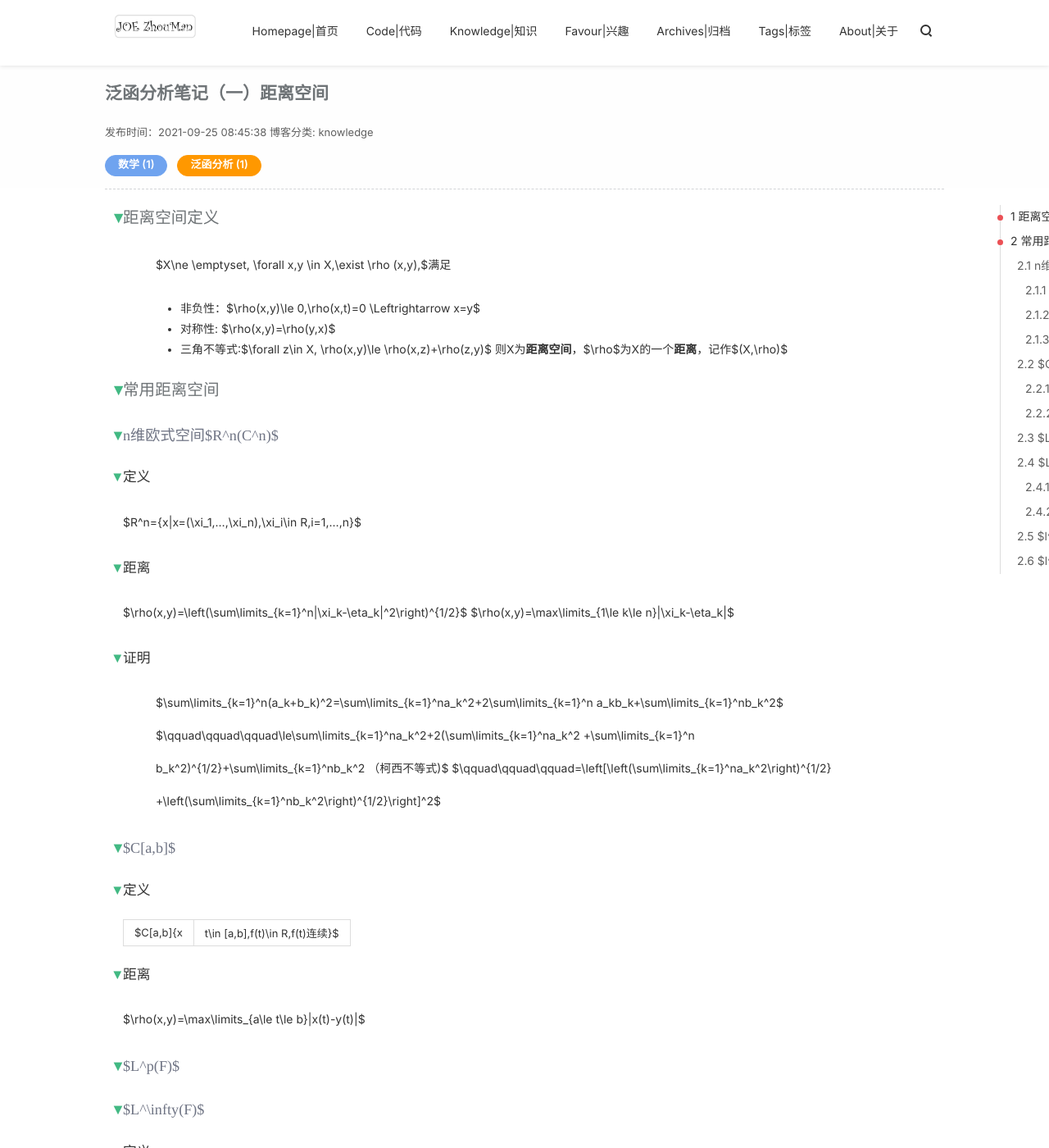
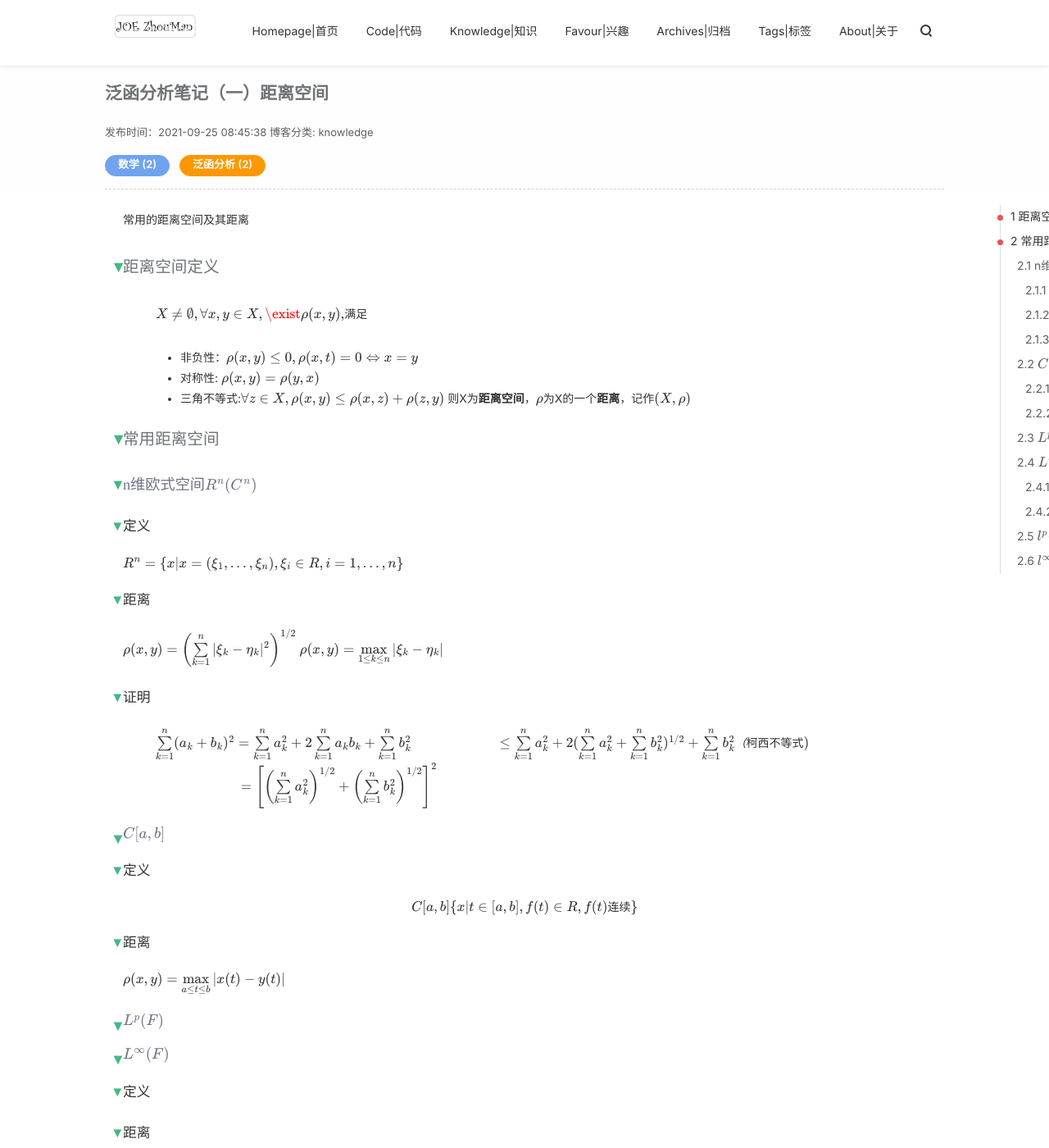
Before and after one commit to Joe-zhouman/joe_zm.blog.github.io, a Jekyll site: the page built from _posts/lessens/2021-9-25-functional_analysis_metric_space.md, in a window 1280 px wide and 1400 px high, scrolled down 347 px. Shown: the whole window at 82% size. Built offline with Jekyll 4.4.1, drawn with Linux system fonts in a browser that asks for light colours; some of the changed text lies outside the part shown.

Commit message:
upload an article

```diff
--- a/_posts/lessens/2021-9-25-functional_analysis_metric_space.md
+++ b/_posts/lessens/2021-9-25-functional_analysis_metric_space.md
@@ -9,43 +9,44 @@ background-image: math.jpg
 date: 2021-9-25 08:45:38 + 0800
 ---
 
+常用的距离空间及其距离 <!-- more -->
 # 距离空间定义
 
-> $X\ne \emptyset, \forall x,y \in X,\exist \rho (x,y),$满足
-> * 非负性：$\rho(x,y)\le 0,\rho(x,t)=0 \Leftrightarrow x=y$
-> * 对称性: $\rho(x,y)=\rho(y,x)$
-> * 三角不等式:$\forall z\in X, \rho(x,y)\le \rho(x,z)+\rho(z,y)$
-> 则X为**距离空间**，$\rho$为X的一个**距离**，记作$(X,\rho)$
+> $$X\ne \emptyset, \forall x,y \in X,\exist \rho (x,y),$$满足
+> * 非负性：$$\rho(x,y)\le 0,\rho(x,t)=0 \Leftrightarrow x=y$$
+> * 对称性: $$\rho(x,y)=\rho(y,x)$$
+> * 三角不等式:$$\forall z\in X, \rho(x,y)\le \rho(x,z)+\rho(z,y)$$
+> 则X为**距离空间**，$$\rho$$为X的一个**距离**，记作$$(X,\rho)$$
 
 # 常用距离空间
-## n维欧式空间$R^n(C^n)$
+## n维欧式空间$$R^n(C^n)$$
 ### 定义
-$R^n=\{x|x=(\xi_1,...,\xi_n),\xi_i\in R,i=1,...,n\}$
+$$R^n=\{x|x=(\xi_1,...,\xi_n),\xi_i\in R,i=1,...,n\}$$
 
 ### 距离
-$\rho(x,y)=\left(\sum\limits_{k=1}^n|\xi_k-\eta_k|^2\right)^{1/2}$
-$\rho(x,y)=\max\limits_{1\le k\le n}|\xi_k-\eta_k|$
+$$\rho(x,y)=\left(\sum\limits_{k=1}^n|\xi_k-\eta_k|^2\right)^{1/2}$$
+$$\rho(x,y)=\max\limits_{1\le k\le n}|\xi_k-\eta_k|$$
 
 ### 证明
-> $\sum\limits_{k=1}^n(a_k+b_k)^2=\sum\limits_{k=1}^na_k^2+2\sum\limits_{k=1}^n
-> a_kb_k+\sum\limits_{k=1}^nb_k^2$
-> $\qquad\qquad\qquad\le\sum\limits_{k=1}^na_k^2+2(\sum\limits_{k=1}^na_k^2
-> +\sum\limits_{k=1}^n b_k^2)^{1/2}+\sum\limits_{k=1}^nb_k^2 （柯西不等式)$
-> $\qquad\qquad\qquad=\left[\left(\sum\limits_{k=1}^na_k^2\right)^{1/2}
-> +\left(\sum\limits_{k=1}^nb_k^2\right)^{1/2}\right]^2$
+> $$\sum\limits_{k=1}^n(a_k+b_k)^2=\sum\limits_{k=1}^na_k^2+2\sum\limits_{k=1}^n
+> a_kb_k+\sum\limits_{k=1}^nb_k^2$$
+> $$\qquad\qquad\qquad\le\sum\limits_{k=1}^na_k^2+2(\sum\limits_{k=1}^na_k^2
+> +\sum\limits_{k=1}^n b_k^2)^{1/2}+\sum\limits_{k=1}^nb_k^2 （柯西不等式)$$
+> $$\qquad\qquad\qquad=\left[\left(\sum\limits_{k=1}^na_k^2\right)^{1/2}
+> +\left(\sum\limits_{k=1}^nb_k^2\right)^{1/2}\right]^2$$
 
 
-## $C[a,b]$
+## $$C[a,b]$$
 ### 定义
 
-$C[a,b]\{x|t\in [a,b],f(t)\in R,f(t)连续\}$
+$$C[a,b]\{x|t\in [a,b],f(t)\in R,f(t)连续\}$$
 
 ### 距离
-$\rho(x,y)=\max\limits_{a\le t\le b}|x(t)-y(t)|$
+$$\rho(x,y)=\max\limits_{a\le t\le b}|x(t)-y(t)|$$
 
-## $L^p(F)$
-## $L^\infty(F)$
+## $$L^p(F)$$
+## $$L^\infty(F)$$
 ### 定义
 ### 距离
-## $l^p(F)$
-## $l^\infty(F)$
+## $$l^p(F)$$
+## $$l^\infty(F)$$
```
Also changed, not shown: _posts/lessens/2021-10-9-functional_analysis_theorem.md (added, +68 -0 lines), 1 other file.
